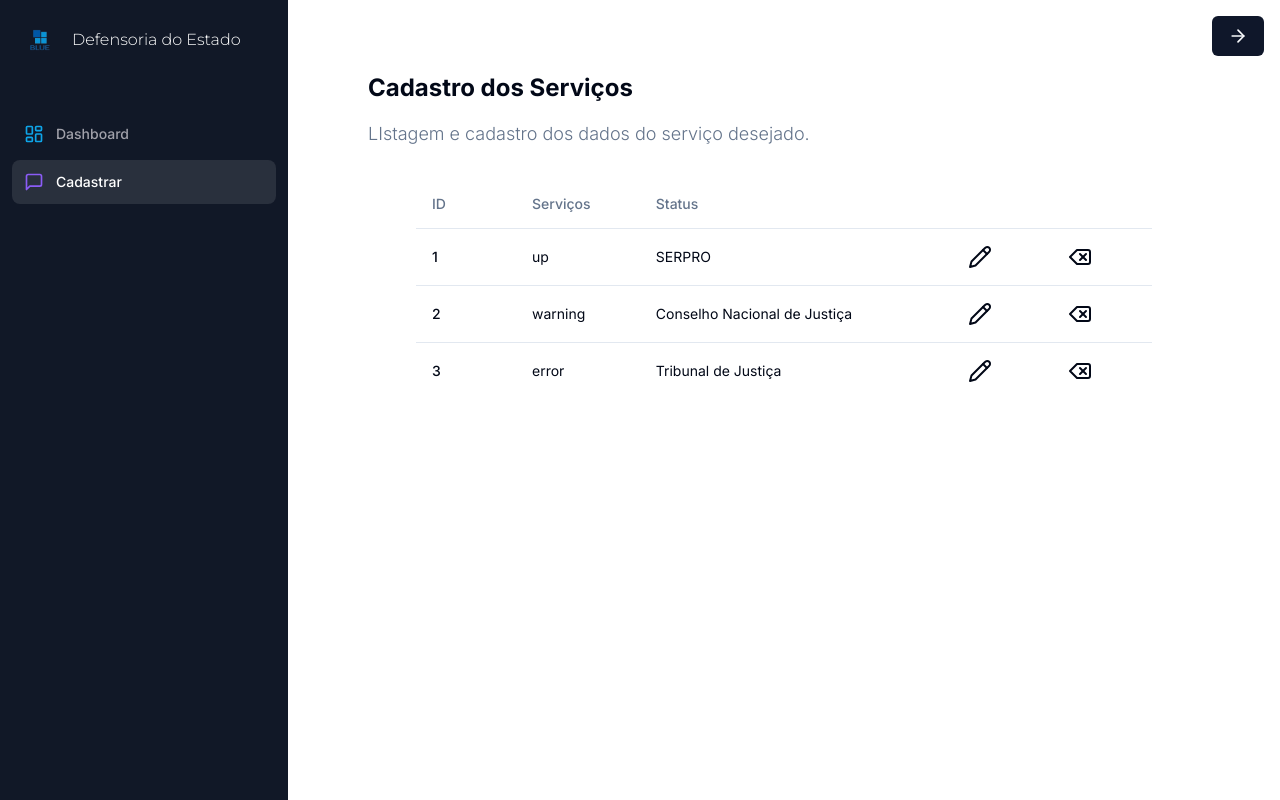
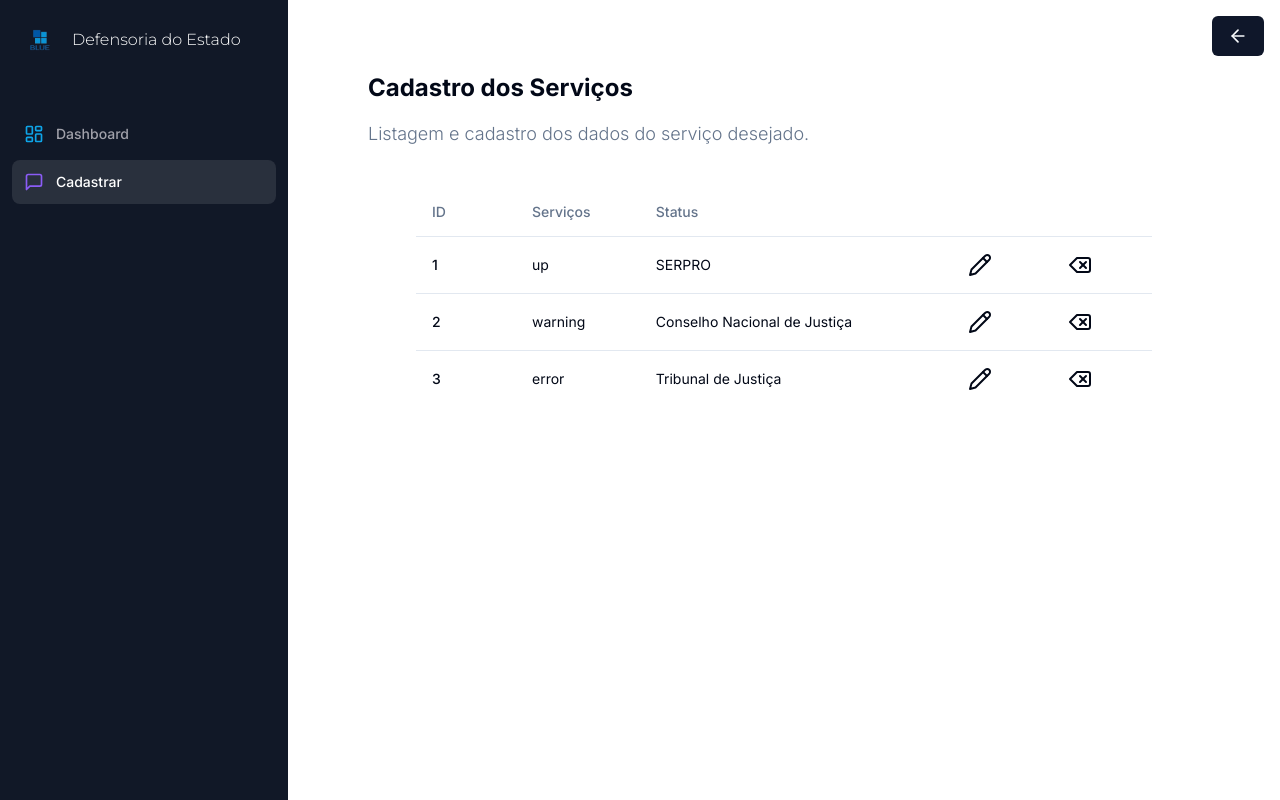
Before and after one commit to jonataserpa/frontend-next14-defense, a Next.js app: page /services in a window 1280 px wide. Built offline with nearby package versions, Linux system fonts and the light colour scheme; data requests are answered from the project's data file.

Commit message:
feat: add button and tooltip component

```diff
--- /dev/null
+++ b/components/action-tooltip.tsx
@@ -0,0 +1,37 @@
+"use client";
+
+import {
+  Tooltip,
+  TooltipContent,
+  TooltipProvider,
+  TooltipTrigger,
+} from "@/components/ui/tooltip";
+
+interface ActionTooltipProps {
+  label: string;
+  children: React.ReactNode;
+  side?: "top" | "right" | "bottom" | "left";
+  align?: "start" | "center" | "end";
+}
+
+export const ActionTooltip = ({
+  label,
+  children,
+  side,
+  align
+}: ActionTooltipProps) => {
+  return (
+    <TooltipProvider>
+      <Tooltip delayDuration={50}>
+        <TooltipTrigger asChild>
+          {children}
+        </TooltipTrigger>
+        <TooltipContent side={side} align={align}>
+          <p className="font-semibold text-sm capitalize">
+            {label.toLowerCase()}
+          </p>
+        </TooltipContent>
+      </Tooltip>
+    </TooltipProvider>
+  )
+}
--- a/components/table.tsx
+++ b/components/table.tsx
@@ -8,7 +8,9 @@ import {
   TableHeader,
   TableRow,
 } from "@/components/ui/table";
-import { Delete, Pencil } from "lucide-react";
+import { ChevronDown, Delete, Pencil, Plus } from "lucide-react";
+import { Button } from "./ui/button";
+import { ActionTooltip } from "./action-tooltip";
 
 const TablePage = ({ rows, handleDelete, handleEdit }: IRows) => {
   if (rows && rows.length === 0) {
@@ -22,7 +24,19 @@ const TablePage = ({ rows, handleDelete, handleEdit }: IRows) => {
           Cadastro dos Serviços
         </h2>
         <p className="px-4 md:px-20 text-muted-foreground font-light text-sm md:text-lg text-left">
-          LIstagem e cadastro dos dados do serviço desejado.
+          Listagem e cadastro dos dados do serviço desejado.
+          <div className="flex w-full justify-end px-12 -my-5">
+            <ActionTooltip side="right" align="center" label="Cadastrar serviço ?">
+              <button onClick={() => {}} className="group flex items-center">
+                <div className="flex mx-3 h-[48px] w-[48px] rounded-[24px] group-hover:rounded-[16px] transition-all items-center justify-center bg-background group-hover:bg-black dark:bg-[#1E1F22] bg-[#2d323a]">
+                  <Plus
+                    className="group-hover:text-white transition text-white"
+                    size={25}
+                  />
+                </div>
+              </button>
+            </ActionTooltip>
+          </div>
         </p>
       </div>
       <div className="px-4 md:px-20 lg:px-32">
@@ -45,11 +59,15 @@ const TablePage = ({ rows, handleDelete, handleEdit }: IRows) => {
                   <TableCell>{row.status}</TableCell>
                   <TableCell>{row.service}</TableCell>
 
-                  <TableCell  className="text-right">
-                    <Pencil onClick={() => handleEdit(row)} />
+                  <TableCell className="text-right">
+                    <ActionTooltip side="right" align="center" label="Editar serviço ?">
+                      <Pencil onClick={() => handleEdit(row)} />
+                    </ActionTooltip>
                   </TableCell>
                   <TableCell className="text-right">
-                    <Delete onClick={() => handleDelete(row.id)} />
+                    <ActionTooltip side="right" align="center" label="Excluir serviço ?">
+                      <Delete onClick={() => handleDelete(row.id)} />
+                    </ActionTooltip>
                   </TableCell>
                 </TableRow>
               ))}
--- a/components/ui/navbar.tsx
+++ b/components/ui/navbar.tsx
@@ -2,11 +2,13 @@
 
 import { Button } from "@/components/ui/button";
 import { MobileSidebar } from "../mobile-sidebar";
-import { ArrowRight } from "lucide-react";
-import { useRouter } from "next/navigation";
+import { ArrowLeft, ArrowRight } from "lucide-react";
+import { useRouter, usePathname } from "next/navigation";
+import { ActionTooltip } from "../action-tooltip";
 
 const Navbar = () => {
     const router = useRouter();
+    const currentPage = usePathname();
 
     return (
         <div className="flex items-center p-4">
@@ -14,9 +16,15 @@ const Navbar = () => {
                 <MobileSidebar />
             </Button>
             <div className="flex w-full justify-end">
-                <Button onClick={() => router.push('services')}>
-                    <ArrowRight className="w-5 h-5" />
+            <ActionTooltip side="right" align="center" label={ currentPage === '/dashboard' ? "Ir para cadastro ?" : "Voltar para dashboard" }>
+                <Button onClick={() => currentPage === '/dashboard' ? router.push('services') : router.push('dashboard')}>
+                    {currentPage  === '/dashboard' ? (
+                        <ArrowRight className="w-5 h-5" />
+                    ): (
+                        <ArrowLeft className="w-5 h-5" />
+                    )}
                 </Button>
+            </ActionTooltip>
             </div>
         </div>
     )
--- /dev/null
+++ b/components/ui/tooltip.tsx
@@ -0,0 +1,30 @@
+"use client"
+
+import * as React from "react"
+import * as TooltipPrimitive from "@radix-ui/react-tooltip"
+
+import { cn } from "@/lib/utils"
+
+const TooltipProvider = TooltipPrimitive.Provider
+
+const Tooltip = TooltipPrimitive.Root
+
+const TooltipTrigger = TooltipPrimitive.Trigger
+
+const TooltipContent = React.forwardRef<
+  React.ElementRef<typeof TooltipPrimitive.Content>,
+  React.ComponentPropsWithoutRef<typeof TooltipPrimitive.Content>
+>(({ className, sideOffset = 4, ...props }, ref) => (
+  <TooltipPrimitive.Content
+    ref={ref}
+    sideOffset={sideOffset}
+    className={cn(
+      "z-50 overflow-hidden rounded-md border bg-popover px-3 py-1.5 text-sm text-popover-foreground shadow-md animate-in fade-in-0 zoom-in-95 data-[state=closed]:animate-out data-[state=closed]:fade-out-0 data-[state=closed]:zoom-out-95 data-[side=bottom]:slide-in-from-top-2 data-[side=left]:slide-in-from-right-2 data-[side=right]:slide-in-from-left-2 data-[side=top]:slide-in-from-bottom-2",
+      className
+    )}
+    {...props}
+  />
+))
+TooltipContent.displayName = TooltipPrimitive.Content.displayName
+
+export { Tooltip, TooltipTrigger, TooltipContent, TooltipProvider }
```
Also changed, not shown: package.json (+4 -3 lines), 1 other file (tests, documents, lock files or other folders).
